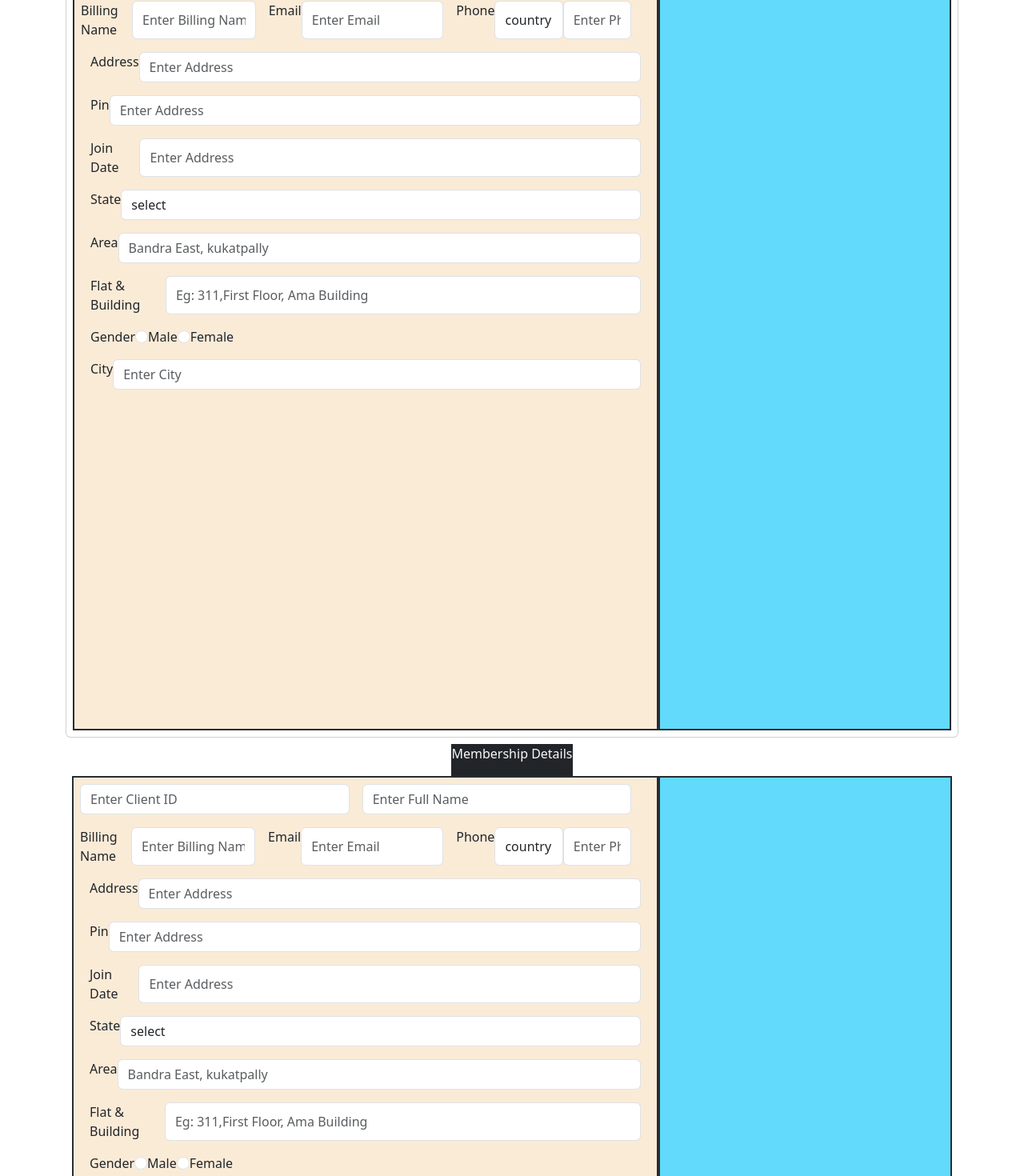
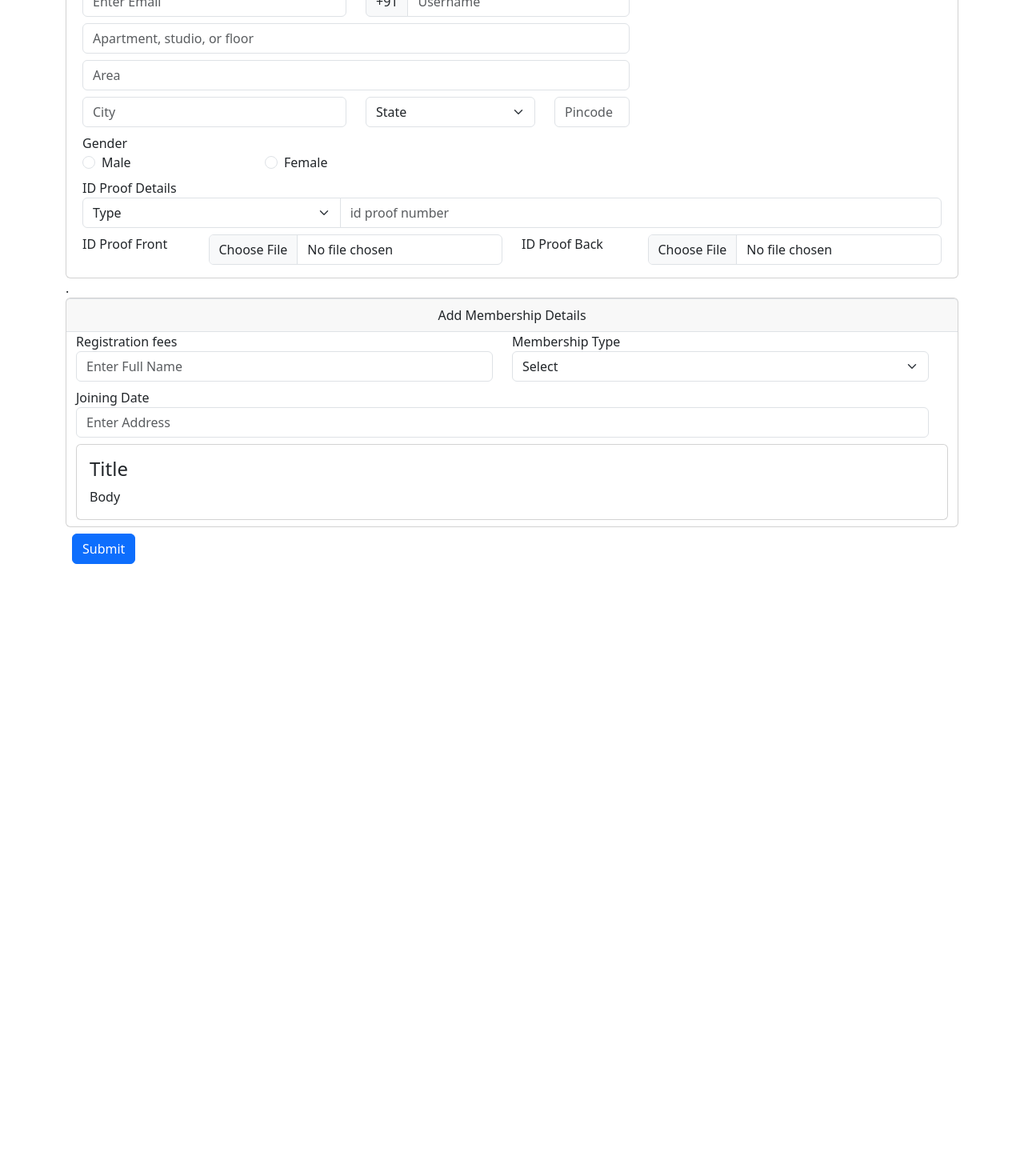
Before and after one commit to divyaranjan12599/gym-data-management, a React (Create React App) app: page /add_member in a window 1280 px wide. Shown: the part 280-1750 px from the top of the page at 80% size. After the commit the page ends 993 px from the top, so only its background shows below. Built offline with nearby package versions, Linux system fonts and the light colour scheme.

Commit message:
form updation

```diff
--- a/src/App.css
+++ b/src/App.css
@@ -91,7 +91,7 @@
   color: red!important;
 } */
 
-.pic-box{
+/* .pic-box{
   background-color: #61dafb;
   border: 2px solid #282c34;
   height: 1000px;
@@ -100,4 +100,35 @@
   background-color: antiquewhite;
   border: 2px solid #282c34;
   height: 1000px;
+} */
+
+.arrow-wrapper {
+  position: absolute;
+  top: 50%;
+  right: 10px;
+  transform: translateY(-50%);
+  pointer-events: none;
 }
+
+.arrow-down {
+  width: 0;
+  height: 0;
+  border-left: 5px solid transparent;
+  border-right: 5px solid transparent;
+  border-top: 5px solid #000;
+}
+
+select.form-control {
+  width: 110px; /* Adjust width as needed */
+  text-overflow: ellipsis;
+  overflow: hidden;
+  white-space: nowrap;
+}
+
+.custom-col-9{
+  width: 70%!important;
+}
+
+.custom-col-3{
+  width: 30%!important;
+}
--- a/src/components/pages/addMembers.js
+++ b/src/components/pages/addMembers.js
@@ -23,222 +23,147 @@ function AddMembers() {
                     <div class="row w-100">
                         <div className="main-box col-md-8">
                             <div className="row w-100">
-                                <div className="p-2 d-flex flex-column col-lg-6 ">
+                                <div className="mb-2 flex-column col-lg-6 ">
                                     {/* <label>Client ID</label> */}
 
-                                    <input type="text" className="form-control" value={1602} placeholder="Enter Client ID" disabled/>
+                                    <input type="text" className="form-control" value={1602} placeholder="Enter Client ID" disabled />
                                     <span className="text-muted">*previous client id: 1601</span>
                                 </div>
 
-                                <div className="p-2 d-flex col-lg-6">
+                                <div className="mb-2 col-lg-6">
                                     {/* <label>Client Name</label> */}
                                     <input type="text" className="form-control" placeholder="Enter Full Name" />
                                 </div>
-                            </div>
 
-                            <div className="row w-100">
-                                <div className="p-2 d-flex col-lg-4">
-                                    <label>Billing Name</label>
-                                    <input type="text" className="form-control" placeholder="Enter Billing Name" />
-                                </div>
-
-                                <div className="p-2 d-flex col-lg-4">
-                                    <label>Email</label>
+                                <div className="mb-2 col-lg-6">
                                     <input type="text" className="form-control" placeholder="Enter Email" />
                                 </div>
 
-                                <div className="p-2 d-flex col-lg-4">
-                                    <label>Phone</label>
-                                    <select className="form-control" aria-label="Default select example">
-                                        <option selected>country code</option>
-                                        <option value="1">India (+91)</option>
-                                        <option value="2">United States (+1)</option>
-                                        <option value="3">Nigeria (+234)</option>
-                                    </select>
-                                    <input type="text" className="form-control" placeholder="Enter Phone" />
+                                <div className="mb-2 flex-column col-lg-6">
+                                    <div class="input-group">
+                                        <span class="input-group-text" id="basic-addon1">+91</span>
+                                        <input type="text" class="form-control" placeholder="Username" aria-label="Username" aria-describedby="basic-addon1" />
                                     </div>
                                 </div>
 
-                            <div className="p-2 d-flex">
-                                <label>Address</label>
-                                <input type="text" className="form-control" placeholder="Enter Address" />
+
+                                <div class="mb-2 col-12">
+                                    {/* <label for="inputAddress2" class="form-label">Address 2</label> */}
+                                    <input type="text" class="form-control" id="inputAddress2" placeholder="Apartment, studio, or floor" />
                                 </div>
-
-                            <div className="p-2 d-flex">
-                                <label>Pin</label>
-                                <input type="text" className="form-control" placeholder="Enter Address" />
+                                <div class="mb-2 col-12">
+                                    {/* <label for="inputAddress" class="form-label">Address</label> */}
+                                    <input type="text" class="form-control" id="inputAddress" placeholder="Area" />
                                 </div>
-
-                            <div className="p-2 d-flex">
-                                <label>Join Date</label>
-                                <input type="text" className="form-control" placeholder="Enter Address" />
+                                <div class="mb-2 col-md-6">
+                                    {/* <label for="inputCity" class="form-label">City</label> */}
+                                    <input type="text" class="form-control" id="inputCity" placeholder="City" />
                                 </div>
-
-                            <div className="p-2 d-flex">
-                                <label>State</label>
-                                <select className="form-control" aria-label="Default select example">
-                                    <option selected>select</option>
+                                <div class="mb-2 col-md-4">
+                                    {/* <label for="inputState" class="form-label">State</label> */}
+                                    <select id="inputState" class="form-select">
+                                        <option selected>State</option>
                                         <option value="1">Madhya Pradesh</option>
                                         <option value="2">Uttar Pradesh</option>
                                         <option value="3">Maharashtra</option>
                                     </select>
                                 </div>
-
-                            <div className="p-2 d-flex">
-                                <label>Area</label>
-                                <input type="text" className="form-control" placeholder="Bandra East, kukatpally" />
+                                <div class="mb-2 col-md-2">
+                                    {/* <label for="inputZip" class="form-label">Zip</label> */}
+                                    <input type="text" class="form-control" id="inputZip" placeholder="Pincode" />
                                 </div>
 
-                            <div className="p-2 d-flex">
-                                <label>Flat & Building</label>
-                                <input type="text" className="form-control" placeholder="Eg: 311,First Floor, Ama Building" />
-                            </div>
-
-                            <div className="p-2 d-flex">
                                 <label>Gender</label>
-                                <div className="from-check">
-                                    <input className="form-check-input" type="radio" name="gridRadios" id="gridRadios1" value="option1" />
+                                <div className="mb-2 col-md-12 d-flex flex-row">
+                                    <div className="from-check col-4">
+                                        <input className="form-check-input me-2" type="radio" name="gridRadios" id="gridRadios1" value="option1" />
                                         <label className="form-check-label" for="gridRadios1">
                                             Male
                                         </label>
                                     </div>
-                                <div className="from-check">
-                                    <input className="form-check-input" type="radio" name="gridRadios" id="gridRadios2" value="option2" />
+                                    <div className="from-check col-4">
+                                        <input className="form-check-input me-2" type="radio" name="gridRadios" id="gridRadios2" value="option2" />
                                         <label className="form-check-label" for="gridRadios2">
                                             Female
                                         </label>
                                     </div>
                                 </div>
-
-                            <div className="p-2 d-flex">
-                                <label>City</label>
-                                <input type="text" className="form-control" placeholder="Enter City" />
-                            </div>
                             </div>
                             <div className="pic-box col-md-4">
 
                             </div>
+
+                        </div>
+
+                        <label>ID Proof Details</label>
+                        <div className="mb-2 col-12 input-group d-flex flex-row">
+
+                            <select id="idProofType" class="form-select custom-col-3">
+                                <option selected>Type</option>
+                                <option value="1">Adhar Card</option>
+                                <option value="2">PAN Card</option>
+                                <option value="3">License</option>
+                                <option value="4">Other</option>
+                            </select>
+
+                            <input className="form-control custom-col-9" type="text" name="idProof" id="idProof" placeholder="id proof number" />
+
+                        </div>
+                        <div className="mb-2 col-6 d-flex flex-row">
+                            <label for="idProofFront" class="form-label custom-col-3">ID Proof Front</label>
+                            <input className="form-control custom-col-9" type="file" name="idProofFront" id="idProofFront" />
+                        </div>
+                        <div className="mb-2 col-6 d-flex flex-row">
+                            <label for="idProofBack" class="form-label custom-col-3">ID Proof Back</label>
+                            <input className="form-control custom-col-9" type="file" name="idProofBack" id="idProofBack" />
+                        </div>
                     </div>
                 </form>
             </div>
-            <form className="d-flex flex-column justify-content-center align-items-center p-2 w-100">
-                <div className="bg-dark text-light">
-                    <p className="text-center">Membership Details</p>
+
+            .<div class="card text-left">
+                <div className="card-header border-top border-bottom">
+                    <p className="text-center mb-0">Add Membership Details</p>
                 </div>
+                <form className="d-flex flex-column justify-content-center align-items-center mb-2 w-100">
                     <div class="row w-100">
-                    <div className="main-box col-md-8">
+                        <div>
                             <div className="row w-100">
-                            <div className="p-2 d-flex col-lg-6">
-                                {/* <label>Client ID</label> */}
-                                <input type="text" className="form-control" placeholder="Enter Client ID" />
+
+                                <div className="mb-2 col-lg-6">
+                                    <label>Registration fees</label>
+                                    <input type="text" className="form-control" placeholder="Enter Full Name" />
                                 </div>
-
-                            <div className="p-2 d-flex col-lg-6">
-                                {/* <label>Client Name</label> */}
-                                <input type="text" className="form-control" placeholder="Enter Full Name" />
+                                <div className="mb-2 col-lg-6">
+                                    <label>Membership Type</label>
+                                    <select id="idProofType" class="form-select">
+                                        <option selected>Select</option>
+                                        <option value="1">Monthly</option>
+                                        <option value="2">Quaterly</option>
+                                        <option value="3">Half Yearly</option>
+                                        <option value="4">Yearly</option>
+                                        <option value="5">Other</option>
+                                    </select>
+                                </div>
+                                <div className="mb-2 clo-12">
+                                    <label>Joining Date</label>
+                                    <input type="text" className="form-control" placeholder="Enter Address" />
                                 </div>
                             </div>
 
-                        <div className="row w-100">
-                            <div className="p-2 d-flex col-lg-4">
-                                <label>Billing Name</label>
-                                <input type="text" className="form-control" placeholder="Enter Billing Name" />
-                            </div>
+                            <div class="card">
 
-                            <div className="p-2 d-flex col-lg-4">
-                                <label>Email</label>
-                                <input type="text" className="form-control" placeholder="Enter Email" />
-                            </div>
-
-                            <div className="p-2 d-flex col-lg-4">
-                                <label>Phone</label>
-                                <select className="form-control" aria-label="Default select example">
-                                    <option selected>country code</option>
-                                    <option value="1">India (+91)</option>
-                                    <option value="2">United States (+1)</option>
-                                    <option value="3">Nigeria (+234)</option>
-                                </select>
-                                <input type="text" className="form-control" placeholder="Enter Phone" />
+                                <div class="card-body">
+                                    <h4 class="card-title">Title</h4>
+                                    <p class="card-text">Body</p>
                                 </div>
                             </div>
-
-                        <div className="p-2 d-flex">
-                            <label>Address</label>
-                            <input type="text" className="form-control" placeholder="Enter Address" />
-                        </div>
-
-                        <div className="p-2 d-flex">
-                            <label>Pin</label>
-                            <input type="text" className="form-control" placeholder="Enter Address" />
-                        </div>
-
-                        <div className="p-2 d-flex">
-                            <label>Join Date</label>
-                            <input type="text" className="form-control" placeholder="Enter Address" />
-                        </div>
-
-                        <div className="p-2 d-flex">
-                            <label>State</label>
-                            <select className="form-control" aria-label="Default select example">
-                                <option selected>select</option>
-                                <option value="1">Madhya Pradesh</option>
-                                <option value="2">Uttar Pradesh</option>
-                                <option value="3">Maharashtra</option>
-                            </select>
-                        </div>
-
-                        <div className="p-2 d-flex">
-                            <label>Area</label>
-                            <input type="text" className="form-control" placeholder="Bandra East, kukatpally" />
-                        </div>
-
-                        <div className="p-2 d-flex">
-                            <label>Flat & Building</label>
-                            <input type="text" className="form-control" placeholder="Eg: 311,First Floor, Ama Building" />
-                        </div>
-
-                        <div className="p-2 d-flex">
-                            <label>Gender</label>
-                            <div className="from-check">
-                                <input className="form-check-input" type="radio" name="gridRadios" id="gridRadios1" value="option1" />
-                                <label className="form-check-label" for="gridRadios1">
-                                    Male
-                                </label>
-                            </div>
-                            <div className="from-check">
-                                <input className="form-check-input" type="radio" name="gridRadios" id="gridRadios2" value="option2" />
-                                <label className="form-check-label" for="gridRadios2">
-                                    Female
-                                </label>
-                            </div>
-                        </div>
-
-                        <div className="p-2 d-flex">
-                            <label>City</label>
-                            <input type="text" className="form-control" placeholder="Enter City" />
-                        </div>
-                    </div>
-                    <div className="pic-box col-md-4">
-
                         </div>
                     </div>
                 </form>
+            </div>
 
-            <form>
-                <div class="mb-3">
-                    <input type="text" class="form-control" placeholder="Enter your name" />
-                </div>
-                <div class="mb-3">
-                    <input type="email" class="form-control" placeholder="Enter your email" />
-                </div>
-                <div class="mb-3">
-                    <input type="password" class="form-control" placeholder="Enter your password" />
-                </div>
-                <div class="mb-3">
-                    <input type="password" class="form-control" placeholder="Confirm your password" />
-                </div>
-                <button type="submit" class="btn btn-primary">Submit</button>
-            </form>
+            <button type="submit" class="btn btn-primary m-2">Submit</button>
         </div>
     );
 }
```
Lines whose indentation alone changed are shown as unchanged.
